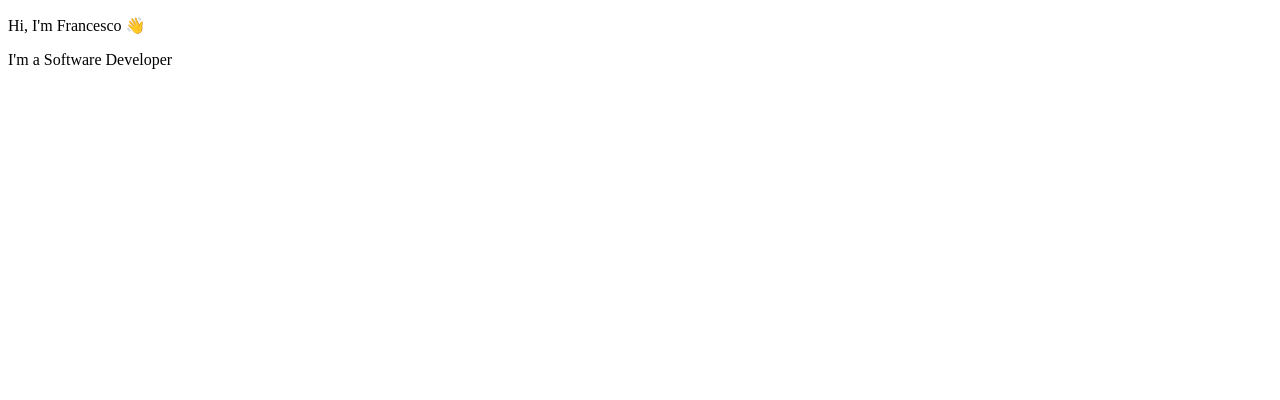
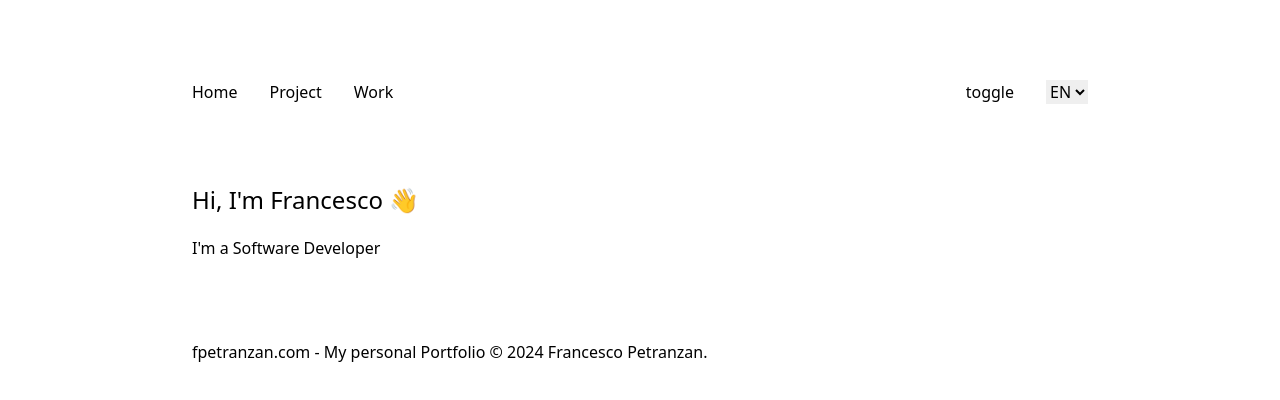
Before and after one commit to fpetranzan/fpetranzan.com, a Next.js app: page /en in a window 1280 px wide. Shown: the top 400 px of the page. Built offline with nearby package versions, Linux system fonts and the light colour scheme.

Commit message:
add header and footer to layout

```diff
--- a/src/app/[lang]/layout.tsx
+++ b/src/app/[lang]/layout.tsx
@@ -1,5 +1,8 @@
 import type { Metadata } from "next";
 import { ThemeProvider } from "next-themes";
+import Footer from "@/components/Footer";
+import Header from "@/components/Header";
+import '../globals.css';
 
 export const metadata: Metadata = {
   title: "Home | fpetranzan.com",
@@ -13,9 +16,11 @@ export default function RootLayout({
 }) {
   return (
     <html lang="en">
-      <body>
+      <body className="mx-auto max-w-4xl">
         <ThemeProvider attribute="class" defaultTheme="system" enableSystem>
+          <Header />
           {children}
+          <Footer />
         </ThemeProvider>
       </body>
     </html>
```
